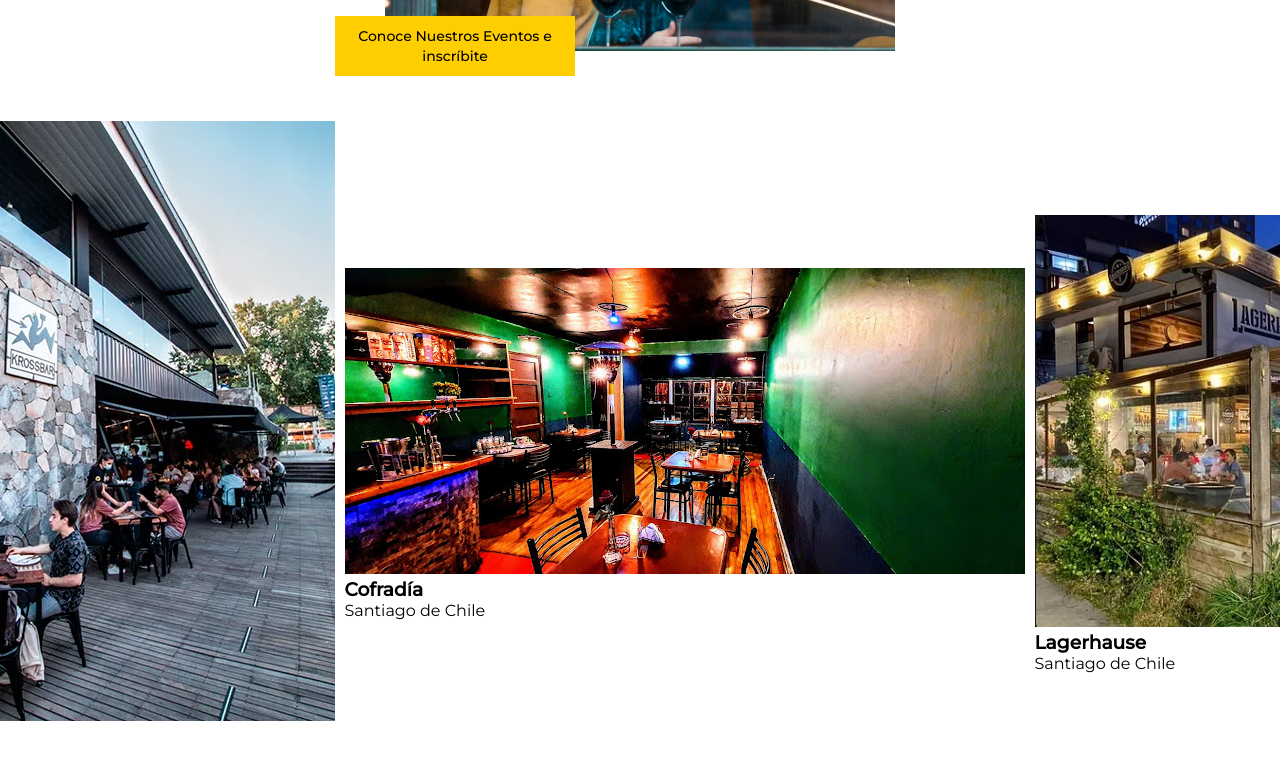
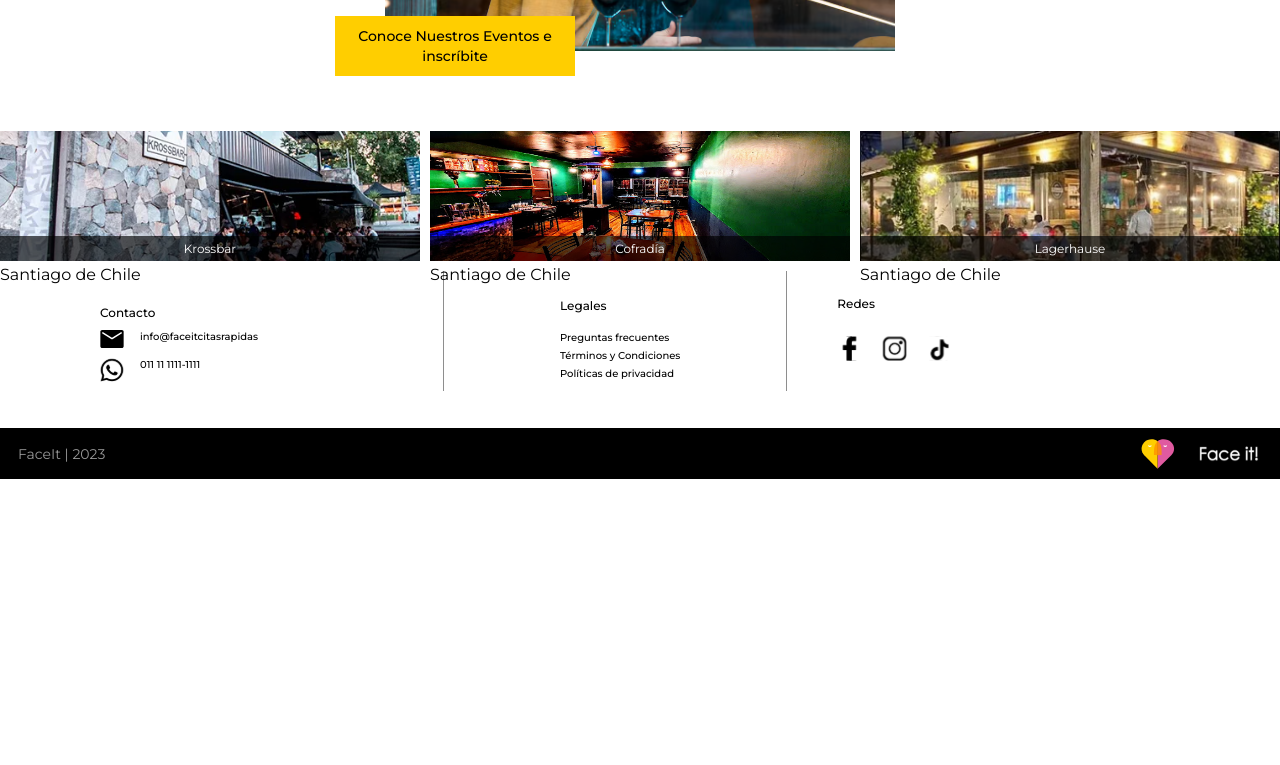
Before and after one commit to germankern/Face-It, a Next.js app: page / in a window 1280 px wide. Shown: the part 1020-1785 px from the top of the page. After the commit the page ends 1499 px from the top, so only its background shows below. Built offline with nearby package versions, Linux system fonts and the light colour scheme.

Commit message:
advance footer

```diff
--- a/src/components/ButtonLinksContainer/index.jsx
+++ b/src/components/ButtonLinksContainer/index.jsx
@@ -22,7 +22,7 @@ const parrafo = [
 
 const Parrafo = (props) => {
   return (
-    <p>
+    <p className={styles.containerMainParagraph}>
       {props.parrafo1} <br />
       {props.parrafo2}
     </p>
--- a/src/components/ButtonLinksContainer/styles.module.css
+++ b/src/components/ButtonLinksContainer/styles.module.css
@@ -27,6 +27,9 @@
     min-width: 104px;
     text-align: center;
   }
+  .containerMainParagraph {
+    display: none;
+  }
 }
 
 @media (min-width: 510px) {
@@ -47,3 +50,9 @@
     margin-top: 7px;
   }
 }
+
+@media (min-width: 768px) {
+  .containerMainParagraph {
+    display: block;
+  }
+}
--- a/src/components/Event/index.jsx
+++ b/src/components/Event/index.jsx
@@ -2,7 +2,7 @@ import Image from "next/image";
 import styles from "./styles.module.css";
 
 const Parrafo = (props) => {
-  return <p>{props.parrafo}</p>;
+  return <p className={styles.containerEventParagraph}>{props.parrafo}</p>;
 };
 
 const Event = (props) => {
--- a/src/components/Event/styles.module.css
+++ b/src/components/Event/styles.module.css
@@ -36,6 +36,34 @@
   width: 100%;
   height: 100%;
 }
+.containerEventParagraph {
+  display: none;
+}
+
+.eventImageEventStyle {
+  width: 324px;
+  height: 109px;
+  margin-top: 10px;
+  margin-bottom: 10px;
+  position: relative;
+}
+
+.eventImageEventStyle img {
+  width: 100%;
+  height: 100%;
+}
+.eventImageEventStyle h3 {
+  position: absolute;
+  top: 85px;
+  width: 100%;
+  text-align: center;
+  background: rgba(0, 0, 0, 0.65);
+  color: white;
+  font-size: 12px;
+  font-weight: 400;
+  height: 25px;
+  line-height: 25px;
+}
 
 @media (min-width: 510px) {
   .eventStyle {
@@ -50,6 +78,15 @@
   }
   .eventContainer div:nth-child(2) {
     margin-top: 0px;
+  }
+  .eventImageEventStyle {
+    width: 500px;
+    height: 130px;
+    margin-top: 10px;
+    margin-bottom: 10px;
+  }
+  .eventImageEventStyle h3 {
+    top: 105px;
   }
 }
 
@@ -66,6 +103,7 @@
     border-bottom-left-radius: 11px;
     border-bottom-right-radius: 11px;
     margin: 0;
+    height: 300px;
   }
   .eventImage p {
     position: absolute;
@@ -75,4 +113,7 @@
     top: 255px;
     right: 45.5px;
   }
+  .containerEventParagraph {
+    display: block;
+  }
 }
--- a/src/components/EventContainer/styles.module.css
+++ b/src/components/EventContainer/styles.module.css
@@ -1,3 +1,17 @@
+.eventListContainer {
+  display: flex;
+  justify-content: center;
+  align-items: center;
+  flex-direction: column;
+  margin-top: 10px;
+}
+.eventListContainer div:nth-child(1) img {
+  object-fit: cover;
+}
+.eventListContainer div:nth-child(3) img {
+  object-fit: cover;
+}
+
 @media (min-width: 510px) {
   .coupleContainer {
     width: 510px !important;
@@ -13,6 +27,9 @@
 }
 
 @media (min-width: 768px) {
+  .eventListContainer {
+    flex-direction: row;
+  }
   .coupleContainer h2 {
     height: 60px !important;
     width: 240px !important;
--- a/src/components/MainSection/styles.module.css
+++ b/src/components/MainSection/styles.module.css
@@ -89,6 +89,9 @@
     background-size: 100% 255px;
     background-position-x: 10px;
   }
+  .containerMainSection {
+    background-size: 100%;
+  }
 }
 
 @media (min-width: 560px) {
```
